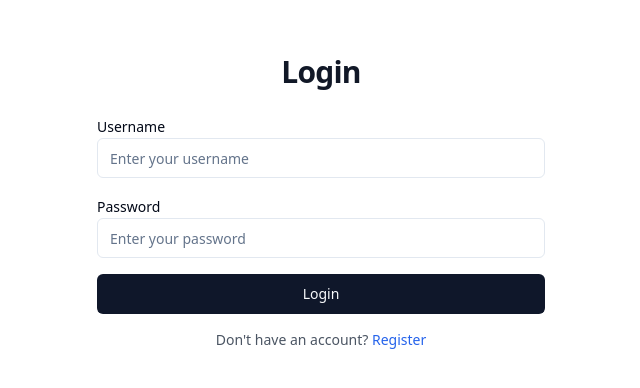
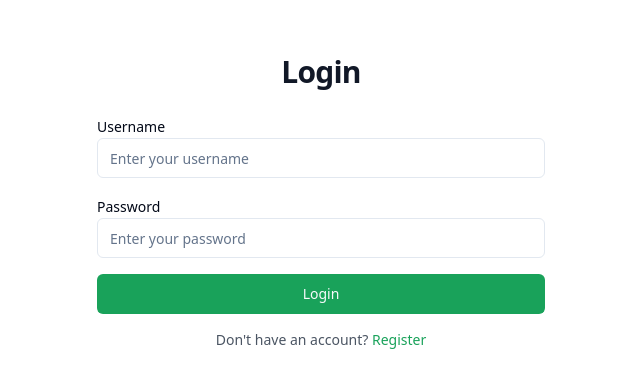
Before and after one commit to guigx7/teste-api-guilherme, a React (Vite) app in the folder page/: page /login in a window 1280 px wide. Shown: the part 198-586 px from the top of the page, without its empty margins (319-959 px from the left). Built offline with nearby package versions, Linux system fonts and the light colour scheme; the HTML template or start-up script is replaced by a standard one.

Commit message:
Updated Buttons and Links Collors

```diff
--- a/page/src/components/logged.tsx
+++ b/page/src/components/logged.tsx
@@ -95,7 +95,7 @@ const getUsernameFromCookie = () => {
       {isValidToken && (
         <main key="1" className="flex h-screen w-full flex-col items-center justify-center bg-gray-100 dark:bg-gray-900">
           <h1 className="text-4xl font-bold tracking-tight text-gray-900 dark:text-gray-100">Logged in as {username}</h1>
-          <Button className="mt-6" variant="default" onClick={handleClick}>
+          <Button className="mt-6 bg-[#19A25A] hover:bg-[#16884b]" variant="default" onClick={handleClick}>
             Logout
           </Button>
           <ToastContainer />
--- a/page/src/components/login.tsx
+++ b/page/src/components/login.tsx
@@ -85,12 +85,12 @@ export function Login() {
             <Label htmlFor="password">Password</Label>
             <Input id="password" placeholder="Enter your password" required type="password" onChange={handleChange}/>
           </div>
-          <Button className="w-full" type="submit">
+          <Button className="w-full bg-[#19A25A] hover:bg-[#16884b]" type="submit">
             Login
           </Button>
           <div className="text-center text-sm text-gray-600 dark:text-gray-400">
             <span>Don't have an account? </span>
-            <Link className="font-medium text-blue-600 hover:underline dark:text-blue-500" to={'/register'}>
+            <Link className="font-medium text-[#19A25A] hover:text-[#16884b hover:underline dark:text-blue-500" to={'/register'}>
               Register
             </Link>
             <ToastContainer />
--- a/page/src/components/register.tsx
+++ b/page/src/components/register.tsx
@@ -113,12 +113,12 @@ export function Register() {
             <Label htmlFor="repeatPassword">Repeat Password</Label>
             <Input id="repeatPassword" placeholder="Repeat your password" required type="password" onChange={handleChange}/>
           </div>
-          <Button className="w-full" type="submit">
+          <Button className="w-full bg-[#19A25A] hover:bg-[#16884b]" type="submit">
             Register
           </Button>
           <div className="text-center text-sm text-gray-600 dark:text-gray-400">
             <span>Already have an account? </span>
-            <Link className="font-medium text-blue-600 hover:underline dark:text-blue-500" to={'/login'}>
+            <Link className="font-medium text-[#19A25A] hover:text-[#16884b] hover:underline dark:text-blue-500" to={'/login'}>
               Login
             </Link>
             <ToastContainer />
```
